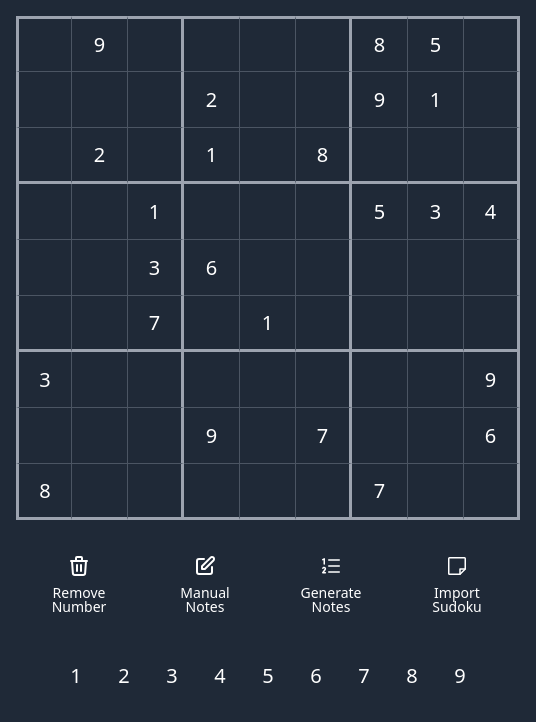
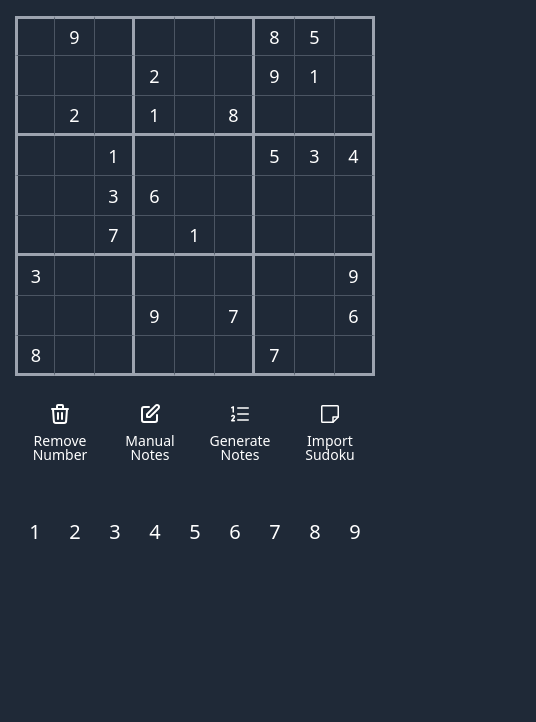
Before and after one commit to ngavinsir/lidoku-web, a Svelte app: page / in a window 390 px wide. Shown: the top 722 px of the page, 536 px wide, since content can reach past the window. Built offline with nearby package versions, Linux system fonts and the light colour scheme.

Commit message:
adjust mobile sizing

```diff
--- a/src/App.svelte
+++ b/src/App.svelte
@@ -6,6 +6,6 @@
 
 <Tailwindcss />
 <!-- <ModeSwitcher /> -->
-<main class="p-4 mx-auto" style="width: fit-content">
+<main class="px-1 sm:px-4 py-4 mx-auto" style="width: fit-content">
   <GameBoard />
 </main>
--- a/src/components/sudoku/BoardCell.svelte
+++ b/src/components/sudoku/BoardCell.svelte
@@ -2,6 +2,7 @@
   import { index2Col, index2Row } from "@/utils/sudoku";
   import { BoardCellStatus } from "@/lib/Board";
   import clsx from "clsx";
+  import WindowSize from "../utils/WindowSize.svelte";
 
   export let index: number;
   export let value: number | null = null;
@@ -9,6 +10,10 @@
   export let selected = false;
   export let sameAsSelected = false;
   export let notes: Set<number> = new Set();
+
+  let screenWidth = 0;
+  let cellSize = "3.5rem";
+  let noteFontSize = "0.75rem";
 
   const cellBorders = [];
   if (index2Row(index) === 0) {
@@ -24,15 +29,44 @@
     index2Row(index) % 3 === 2 ? "border-b-3 border-b-gray-400" : "border-b-1"
   );
 
+  $: {
+    if (screenWidth >= 550) {
+      cellSize = "3.5rem";
+      noteFontSize = "0.75rem";
+    } else if (screenWidth > 480) {
+      cellSize = "3.25rem";
+      noteFontSize = "0.75rem";
+    } else if (screenWidth > 450) {
+      cellSize = "3rem";
+      noteFontSize = "0.6rem";
+    } else if (screenWidth > 410) {
+      cellSize = "2.75rem";
+      noteFontSize = "0.6rem";
+    } else if (screenWidth > 375) {
+      cellSize = "2.5rem";
+      noteFontSize = "0.6rem";
+    } else if (screenWidth > 340) {
+      cellSize = "2.25rem";
+      noteFontSize = "0.5rem";
+    } else if (screenWidth > 325) {
+      cellSize = "2.1rem";
+      noteFontSize = "0.45rem";
+    }
+  }
+
   function getNoteValue(row: number, col: number) {
     return row * 3 + col + 1;
   }
 </script>
 
+<WindowSize bind:width={screenWidth} />
+
 <div
   on:click
+  style={`width: ${cellSize}; height: ${cellSize}`}
   class={clsx(
-    'w-14 h-14 text-xl cursor-pointer border-gray-600 flex justify-center items-center select-none',
+    'text-lg sm:text-xl cursor-pointer border-gray-600 flex',
+    'justify-center items-center select-none',
     `${cellBorders.join(' ')}`,
     {
       'hover:bg-gray-700': !selected,
@@ -47,14 +81,15 @@
 
   <!-- Notes -->
   {#if !value}
-    <div class="w-full h-full p-1 flex flex-col justify-around">
+    <div class="w-full h-full sm:p-1 flex flex-col justify-around">
       {#each [...Array(3)] as _, row}
         <div class="flex justify-around">
           {#each [...Array(3)] as _, col}
             <span
-              class={clsx('text-xs text-gray-400 select-none', {
+              class={clsx('leading-none text-gray-400 select-none', {
                 invisible: !notes.has(getNoteValue(row, col)),
               })}
+              style={`font-size: ${noteFontSize};`}
             >
               {getNoteValue(row, col)}
             </span>
--- a/src/components/sudoku/BottomPanel/BottomPanel.svelte
+++ b/src/components/sudoku/BottomPanel/BottomPanel.svelte
@@ -11,7 +11,7 @@
     'Enter a string of 81 numbers (you can express blanks as 0, *, " ", _ or .)';
 </script>
 
-<div class={clsx(className, 'flex flex-col space-y-5')}>
+<div class={clsx(className, 'flex flex-col space-y-10 sm:space-y-5')}>
   <div class="flex justify-around">
     <!-- Remove icon -->
     <IconButton
--- a/src/components/sudoku/BottomPanel/IconButton.svelte
+++ b/src/components/sudoku/BottomPanel/IconButton.svelte
@@ -1,4 +1,5 @@
 <script lang="ts">
+  import WindowSize from "@/components/utils/WindowSize.svelte";
   import clsx from "clsx";
   import { createEventDispatcher } from "svelte";
   const dispatch = createEventDispatcher();
@@ -7,13 +8,19 @@
   export let toggleable: boolean = false;
 
   let toggled = false;
+  let screenWidth = 0;
 </script>
+
+<WindowSize bind:width={screenWidth} />
 
 <div
   class={clsx(
-    'flex flex-col items-center justify-center w-24 h-24 space-y-2 cursor-pointer hover:bg-gray-700',
+    'flex flex-col items-center justify-center space-y-2 cursor-pointer hover:bg-gray-700',
     {
       'bg-gray-700': toggled,
+      'w-24 h-24': screenWidth > 400,
+      'w-20 h-20': screenWidth <= 400 && screenWidth >= 375,
+      'w-16 h-16': screenWidth < 375,
     }
   )}
   on:click={(event) => {
--- a/src/components/sudoku/BottomPanel/NumberSelector.svelte
+++ b/src/components/sudoku/BottomPanel/NumberSelector.svelte
@@ -1,13 +1,26 @@
 <script>
+  import WindowSize from "@/components/utils/WindowSize.svelte";
+  import clsx from "clsx";
   import { createEventDispatcher } from "svelte";
   const dispatch = createEventDispatcher();
+
+  let screenWidth = 0;
 </script>
+
+<WindowSize bind:width={screenWidth} />
 
 <div class="flex mx-auto" style="width: fit-content">
   {#each [...Array(9)] as _, num}
     <div
-      class="w-12 h-12 text-xl cursor-pointer flex justify-center items-center
-    hover:bg-gray-700 select-none"
+      class={clsx(
+        'text-xl cursor-pointer flex justify-center items-center',
+        'hover:bg-gray-700 select-none',
+        {
+          'w-12 h-12': screenWidth >= 450,
+          'w-10 h-10': screenWidth < 450 && screenWidth >= 375,
+          'w-8 h-8': screenWidth < 375,
+        }
+      )}
       on:click={() => dispatch('select-number', num + 1)}
     >
       {num + 1}
--- a/src/components/sudoku/GameBoard.svelte
+++ b/src/components/sudoku/GameBoard.svelte
@@ -19,7 +19,7 @@
 
 <div class="flex flex-col" style="width: fit-content">
   {#each [...Array(9)] as _, row}
-    <div class="flex" style="width: fit-content">
+    <div class="flex mx-auto" style="width: fit-content">
       {#each [...Array(9)] as _, col}
         <BoardCell
           {...$board.board.get(rowCol2Index(row, col))}
--- /dev/null
+++ b/src/components/utils/WindowSize.svelte
@@ -0,0 +1,5 @@
+<script>
+  export let width;
+</script>
+
+<svelte:window bind:innerWidth={width} />
```
